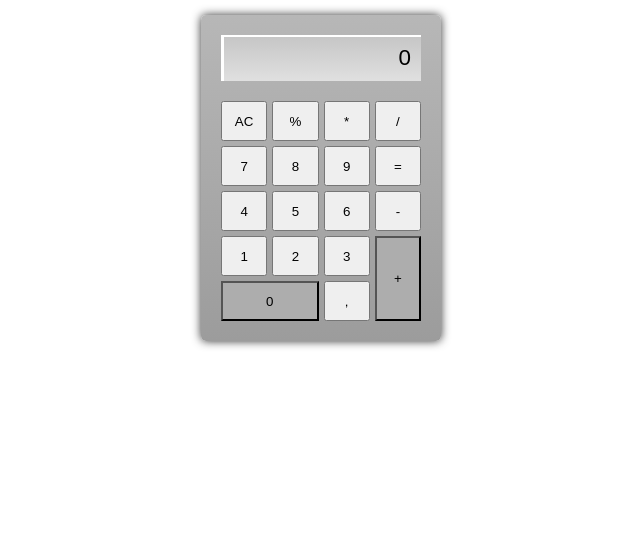
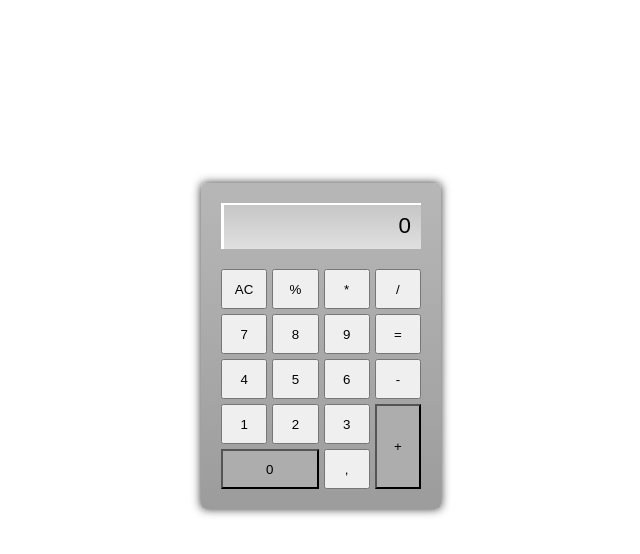
Before and after one commit to AntonyFelisberto/calculadora_js, a plain HTML site: page projeto/index.html in a window 1280 px wide. Shown: the whole page, without its empty margins (319-959 px from the left). Drawn offline with Linux system fonts and the light colour scheme.

Commit message:
ajustes css

```diff
--- a/projeto/index.html
+++ b/projeto/index.html
@@ -49,10 +49,15 @@
             background-color: #adadad;
             grid-column: 1/3;
         }
+
+        #spaces {
+            padding-top: 10rem;
+        }
     </style>
 
 </head>
 <body>
+    <div id="spaces">
         <div id="calculator">
             <div id="display">0</div>
 
@@ -76,7 +81,7 @@
             <button onclick="incluirPonto()">,</button>
 
         </div>
-
+    </div>
     <script>
         var n1 = "0";
         var operacao = null;
```
Lines whose indentation alone changed are shown as unchanged.
